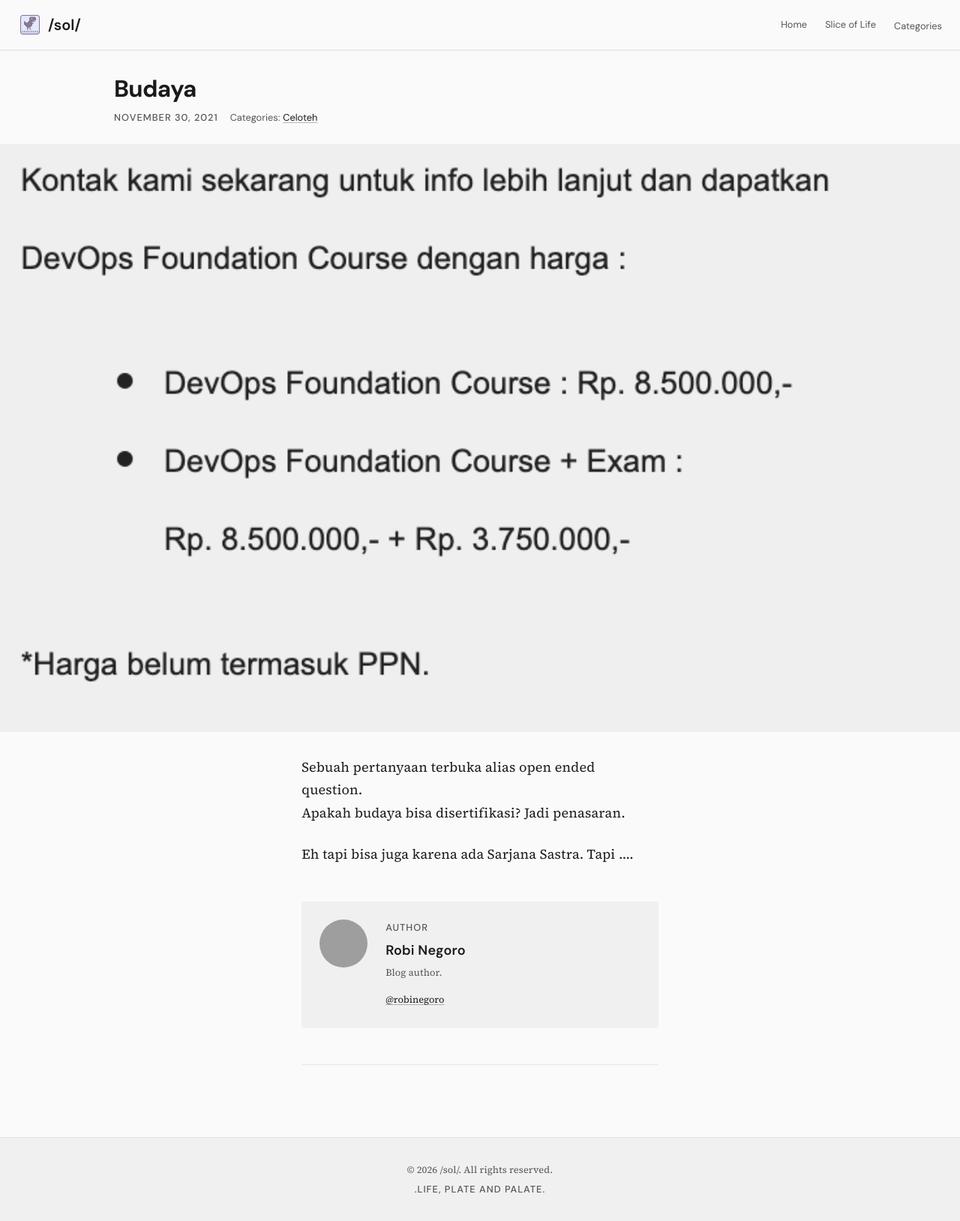
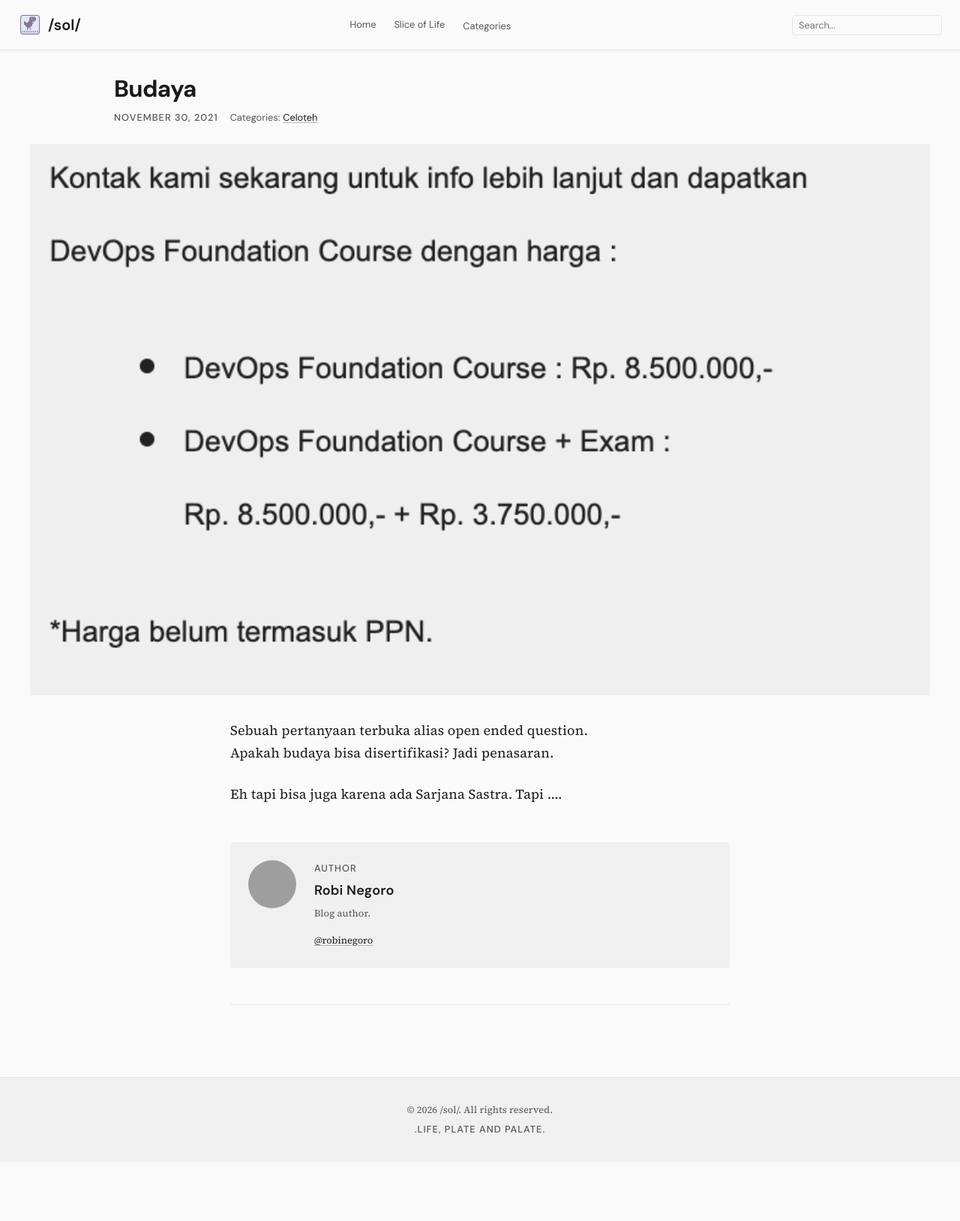
Before and after one commit to robertusnegoro/sol, a Jekyll site: the page built from _posts/2021-11-30-sertifikasi-1.md, in a window 1280 px wide. Shown: the whole page at 75% size. Built offline with Jekyll 4.4.1, drawn with Linux system fonts in a browser that asks for light colours; comment, search, counter and statistics services are not loaded; after the commit the page ends 1549 px from its top, so only the background shows below that; grey boxes are pictures that could not be loaded.

Commit message:
Rebase from upstream

```diff
--- a/_includes/header.html
+++ b/_includes/header.html
@@ -34,5 +34,9 @@
       </div>
       {% endif %}
     </nav>
+    <div class="site-header__search">
+      <input type="text" id="search-input" class="search-input" placeholder="Search...">
+      <div id="search-results" class="search-results"></div>
+    </div>
   </div>
 </header>
--- a/_layouts/default.html
+++ b/_layouts/default.html
@@ -14,6 +14,7 @@
     {% endif %}
   </main>
   {% include footer.html %}
+  <script src="{{ '/assets/js/search.js' | relative_url }}"></script>
   <script>
     // Dropdown menu toggle for mobile/touch devices
     (function () {
--- a/_sass/_components.scss
+++ b/_sass/_components.scss
@@ -490,6 +490,12 @@
 .post__featured {
   margin: 0 0 $space-xl;
   width: 100%;
+
+  @media (min-width: $breakpoint-lg) {
+    max-width: $measure-image-wide;
+    margin-left: auto;
+    margin-right: auto;
+  }
 }
 
 .post__featured-img {
@@ -501,6 +507,10 @@
 
 .post__body {
   margin-top: 0;
+
+  @media (min-width: $breakpoint-lg) {
+    max-width: $measure-wide;
+  }
 }
 
 .post__content {
@@ -608,3 +618,81 @@
   margin-left: auto;
   margin-right: auto;
 }
+
+// Search
+.site-header__search {
+  position: relative;
+  margin-left: $space-md;
+  display: flex;
+  align-items: center;
+}
+
+.search-input {
+  font-family: $font-family-sans;
+  font-size: $font-size-sm;
+  padding: $space-xs $space-sm;
+  border: 1px solid $color-border;
+  border-radius: $border-radius;
+  background: $color-bg;
+  color: $color-text;
+  width: 200px;
+  transition: all 0.2s;
+
+  &:focus {
+    outline: none;
+    border-color: $color-accent;
+    box-shadow: 0 0 0 2px rgba($color-accent, 0.1);
+  }
+}
+
+.search-results {
+  display: none;
+  position: absolute;
+  top: 100%;
+  right: 0;
+  width: 300px;
+  background: $color-bg;
+  border: 1px solid $color-border;
+  border-radius: $border-radius;
+  box-shadow: $shadow-md;
+  margin-top: $space-sm;
+  max-height: 400px;
+  overflow-y: auto;
+  z-index: 100;
+}
+
+.search-result-item {
+  padding: $space-sm;
+  border-bottom: 1px solid $color-border;
+
+  &:last-child {
+    border-bottom: none;
+  }
+
+  &:hover {
+    background: $color-bg-alt;
+  }
+}
+
+.search-result-title {
+  display: block;
+  font-family: $font-family-sans;
+  font-weight: 600;
+  font-size: $font-size-sm;
+  color: $color-text;
+  text-decoration: none;
+  margin-bottom: 2px;
+}
+
+.search-result-date {
+  display: block;
+  font-size: 0.75rem;
+  color: $color-text-muted;
+}
+
+.search-no-results {
+  padding: $space-md;
+  text-align: center;
+  color: $color-text-muted;
+  font-size: $font-size-sm;
+}
--- a/_sass/_variables.scss
+++ b/_sass/_variables.scss
@@ -19,7 +19,9 @@ $line-height-base: 1.6;
 $line-height-relaxed: 1.7;
 
 $measure: 65ch;
+$measure-wide: 75ch;
 $measure-narrow: 55ch;
+$measure-image-wide: 1200px;
 
 $space-xs: 0.25rem;
 $space-sm: 0.5rem;
--- /dev/null
+++ b/assets/js/search.js
@@ -0,0 +1,61 @@
+(function () {
+    const searchInput = document.getElementById('search-input');
+    const resultsContainer = document.getElementById('search-results');
+    let searchData = [];
+
+    if (!searchInput || !resultsContainer) return;
+
+    // Fetch the search index
+    fetch('/search.json')
+        .then(response => response.json())
+        .then(data => {
+            searchData = data;
+        })
+        .catch(error => console.error('Error fetching search index:', error));
+
+    searchInput.addEventListener('input', function () {
+        const query = this.value.toLowerCase();
+        resultsContainer.innerHTML = '';
+
+        if (query.length < 2) {
+            resultsContainer.style.display = 'none';
+            return;
+        }
+
+        const filteredResults = searchData.filter(item => {
+            return item.title.toLowerCase().includes(query) ||
+                item.content.toLowerCase().includes(query);
+        });
+
+        if (filteredResults.length > 0) {
+            resultsContainer.style.display = 'block';
+            filteredResults.forEach(item => {
+                const resultItem = document.createElement('div');
+                resultItem.classList.add('search-result-item');
+
+                const title = document.createElement('a');
+                title.href = item.url;
+                title.textContent = item.title;
+                title.classList.add('search-result-title');
+
+                const date = document.createElement('span');
+                date.textContent = item.date;
+                date.classList.add('search-result-date');
+
+                resultItem.appendChild(title);
+                resultItem.appendChild(date);
+                resultsContainer.appendChild(resultItem);
+            });
+        } else {
+            resultsContainer.style.display = 'block';
+            resultsContainer.innerHTML = '<div class="search-no-results">No results found</div>';
+        }
+    });
+
+    // Close search results when clicking outside
+    document.addEventListener('click', function (e) {
+        if (!searchInput.contains(e.target) && !resultsContainer.contains(e.target)) {
+            resultsContainer.style.display = 'none';
+        }
+    });
+})();
--- /dev/null
+++ b/search.json
@@ -0,0 +1,13 @@
+---
+layout: null
+---
+[
+  {% for post in site.posts %}
+    {
+      "title"    : "{{ post.title | escape }}",
+      "url"      : "{{ post.url | relative_url }}",
+      "date"     : "{{ post.date | date: "%B %-d, %Y" }}",
+      "content"  : "{{ post.content | strip_html | strip_newlines | escape }}"
+    } {% unless forloop.last %},{% endunless %}
+  {% endfor %}
+]
```
